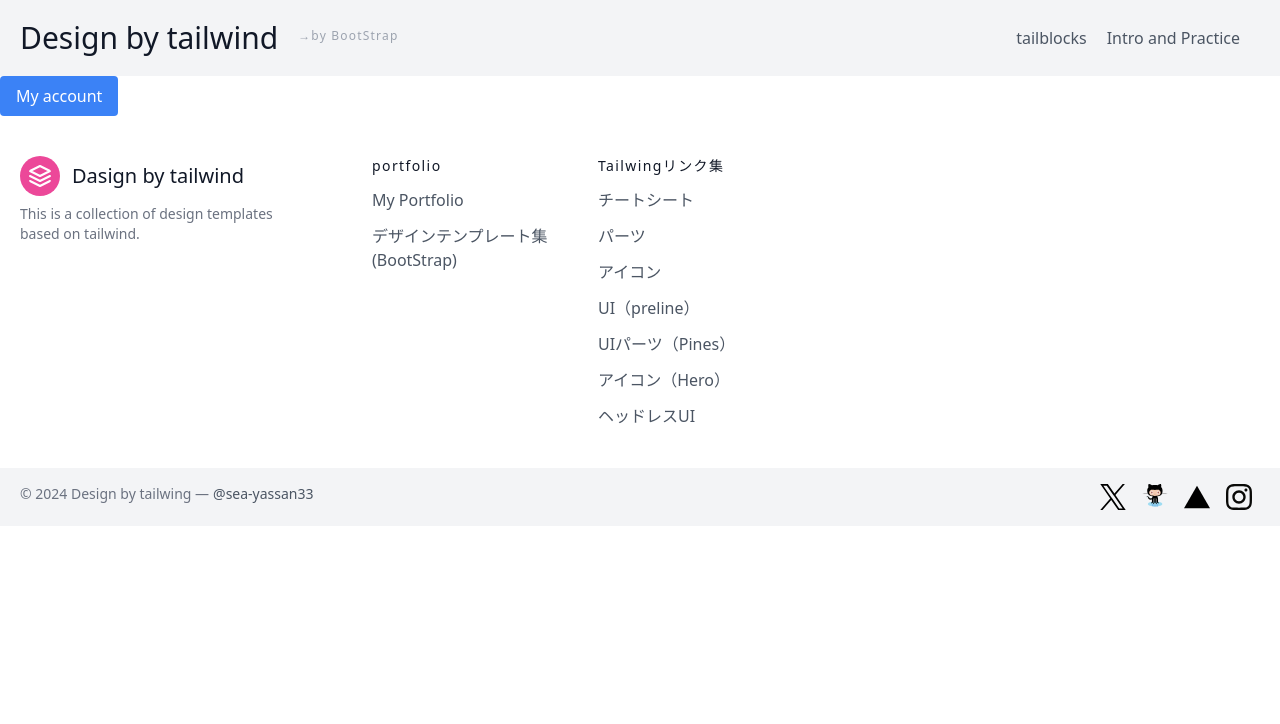
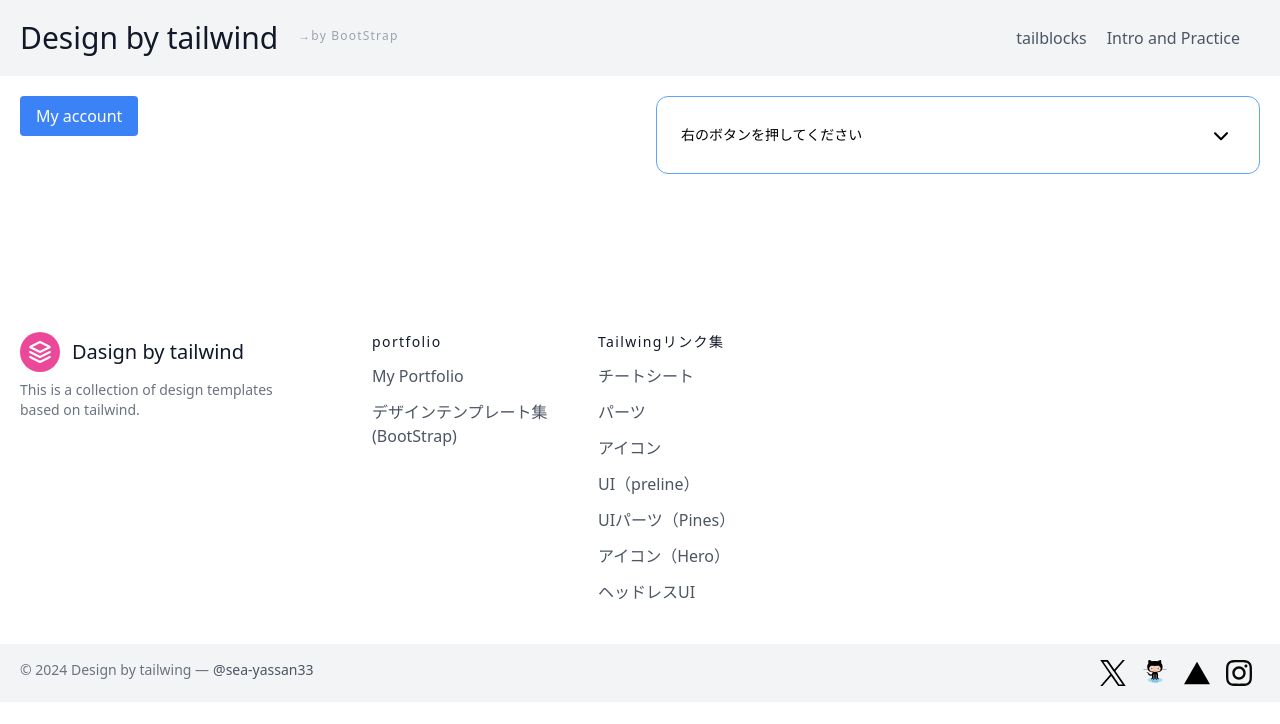
Before and after one commit to sea-yassan33/next14-design-tailwind, a Next.js app: page /sample03 in a window 1280 px wide. Shown: the top 724 px of the page. Built offline with nearby package versions, Linux system fonts and the light colour scheme.

Commit message:
update240921

```diff
--- a/app/sample03/page.tsx
+++ b/app/sample03/page.tsx
@@ -1,12 +1,32 @@
 import React from "react"
 import Image from "next/image"
+import { tv } from 'tailwind-variants';
 import { Menu, MenuButton, MenuItem, MenuItems } from '@headlessui/react'
+import { Disclosure, DisclosureButton, DisclosurePanel } from '@headlessui/react'
+import { ChevronDownIcon } from '@heroicons/react/20/solid'
 
-const twStyles = {
+const tvContaner = tv({
+  variants:{
+    style:{
+      cont1: "container px-5 py-5 mx-auto",
+      cont2: "flex flex-wrap -m-4",
+      split:"lg:w-1/2 md:w-1/2 p-4 w-full h-52",
+    },
+  },
+});
 
+const tvList2 = tv({
+  variants:{
+    style:{
+      st01:'mx-auto w-full divide-y rounded-xl bg-white border border-blue-400',
+      st02:'group flex w-full items-center justify-between',
+      st03:'text-sm/6 font-medium text-black group-data-[hover]:text-black/80',
+      st04:'size-7 fill-black group-data-[hover]:fill-black/50 group-data-[open]:rotate-180',
     }
+  }
+});
 
-export default function Sample02(){
+function Icon01(){
   return(
     <Menu>
       <MenuButton className="px-4 py-2 bg-blue-500 text-white rounded hover:bg-blue-600 focus:outline-none focus:ring-2 focus:ring-blue-300">
@@ -32,3 +52,38 @@ export default function Sample02(){
     </Menu>
   )
 }
+
+function Icon02(){
+  return(
+    <div className={tvList2({style:'st01'})}>
+      <Disclosure as="div" className="p-6" defaultOpen={false}>
+        <DisclosureButton className={tvList2({style:'st02'})}>
+          <span className={tvList2({style:'st03'})}>
+            右のボタンを押してください
+          </span>
+          <ChevronDownIcon className={tvList2({style:'st04'})}/>
+        </DisclosureButton>
+        <DisclosurePanel className="mt-2 text-black/50">
+          説明文です。アコーディオン機能。
+        </DisclosurePanel>
+      </Disclosure>
+    </div>
+  );
+}
+
+export default function Sample03(){
+  return(
+    <section className={tvContaner({style:'cont1'})}>
+      <div className={tvContaner({style:'cont2'})}>
+        {/* リスト１ */}
+        <div className={tvContaner({style:'split'})}>
+          <Icon01/>
+        </div>
+        {/* リスト2 */}
+        <div className={tvContaner({style:'split'})}>
+          <Icon02/>
+        </div>
+      </div>
+    </section>
+  )
+}
--- /dev/null
+++ b/app/sample04/page.tsx
@@ -0,0 +1,27 @@
+import React from "react"
+import Image from "next/image"
+import { tv } from 'tailwind-variants';
+
+const tvContaner = tv({
+  variants:{
+    style:{
+      cont1: 'container mx-auto flex px-1 py-3 items-center justify-center flex-colcontainer flex-col',
+      img: 'lg:w-2/6 md:w-3/6 w-5/6 mb-10 object-cover object-center rounded',
+      cont2:'text-center lg:w-2/3 w-full',
+      h1:'title-font sm:text-4xl text-3xl mb-4 font-medium text-gray-900',
+    },
+  },
+});
+
+export default function Sample04(){
+  return(
+    <section className={tvContaner({style:'cont1'})}>
+      {/* <Image src="https://dummyimage.com/600x600" height={600} width={600} alt="img"/> */}
+      <iframe width="100%" height="500" src="https://lookerstudio.google.com/embed/reporting/21454a81-dd7e-4581-ae55-1c2089fb5f25/page/AYQCE" sandbox="allow-storage-access-by-user-activation allow-scripts allow-same-origin allow-popups allow-popups-to-escape-sandbox"></iframe>
+      <div className="text-center lg:w-2/3 w-full">
+        <h1 className={tvContaner({style:'h1'})}>Microdosing synth tattooed vexillologist</h1>
+        <p className="mb-8 leading-relaxed">Meggings kinfolk echo park stumptown DIY, kale chips beard jianbing tousled. Chambray dreamcatcher trust fund, kitsch vice godard disrupt ramps hexagon mustache umami snackwave tilde chillwave ugh. Pour-over meditation PBR&amp;B pickled ennui celiac mlkshk freegan photo booth af fingerstache pitchfork.</p>
+      </div>
+    </section>
+  )
+}
--- a/next.config.mjs
+++ b/next.config.mjs
@@ -1,6 +1,8 @@
 /** @type {import('next').NextConfig} */
 const nextConfig = {
+  output: 'export',
   images:{
+    unoptimized: true,
     remotePatterns:[
       {
         protocol: "https",
```
Also changed, not shown: public/data/colect.json (+16 -0 lines), public/data/colect.csv, 1 other file (tests, documents, lock files or other folders). Lines whose indentation alone changed are shown as unchanged.
